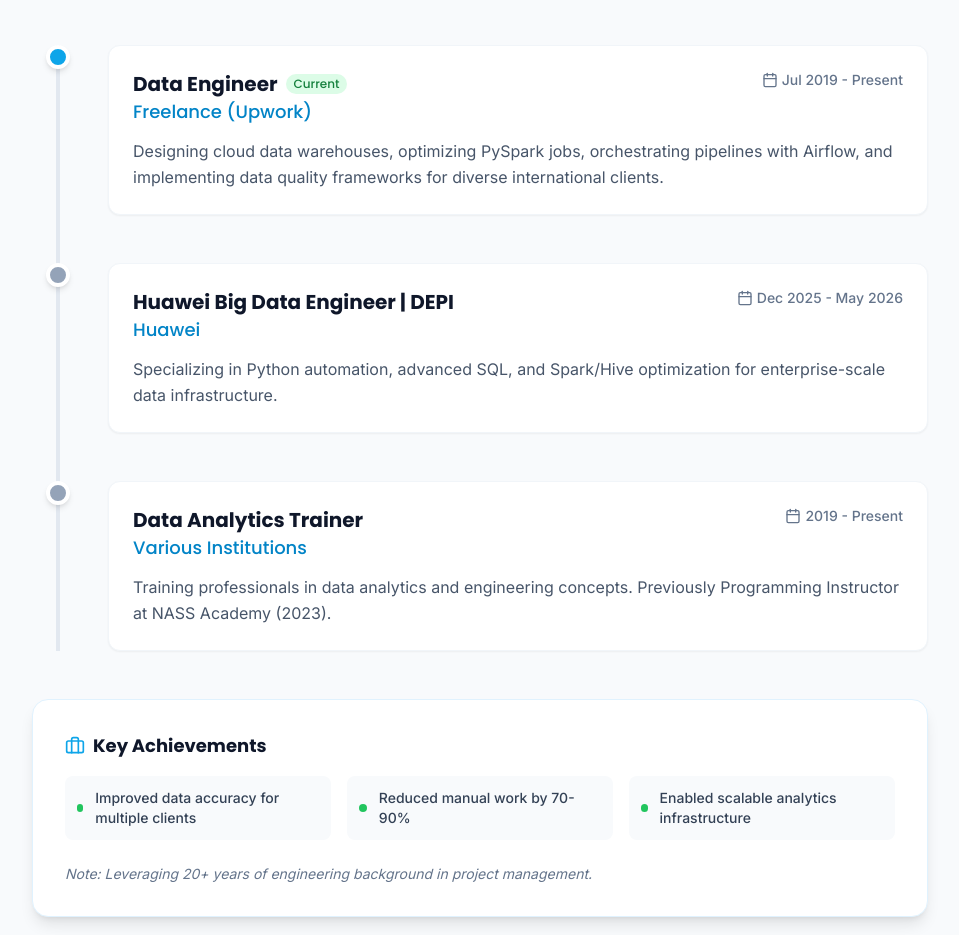
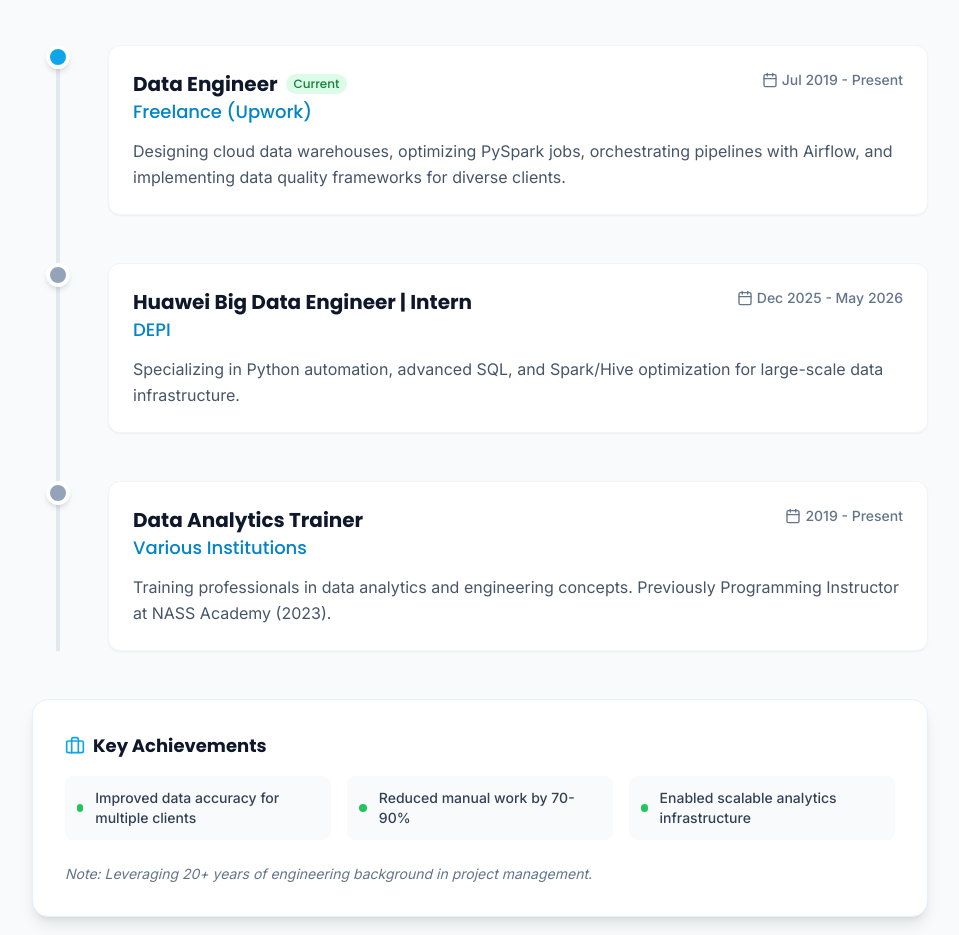
Before and after one commit to aymanibrahim/portfolio, a React (Vite) app: page / in a window 1280 px wide. Shown: the part 4180-5115 px from the top of the page, without its empty margins (160-1119 px from the left). Built offline with nearby package versions, Linux system fonts and the light colour scheme.

Commit message:
Fix Experience typo

```diff
--- a/components/Experience.tsx
+++ b/components/Experience.tsx
@@ -9,14 +9,14 @@ const experiences: ExperienceItem[] = [
     role: "Data Engineer",
     company: "Freelance (Upwork)",
     period: "Jul 2019 - Present",
-    description: "Designing cloud data warehouses, optimizing PySpark jobs, orchestrating pipelines with Airflow, and implementing data quality frameworks for diverse international clients.",
+    description: "Designing cloud data warehouses, optimizing PySpark jobs, orchestrating pipelines with Airflow, and implementing data quality frameworks for diverse clients.",
     type: 'current'
   },
   {
-    role: "Huawei Big Data Engineer | DEPI",
-    company: "Huawei",
+    role: "Huawei Big Data Engineer | Intern",
+    company: "DEPI",
     period: "Dec 2025 - May 2026",
-    description: "Specializing in Python automation, advanced SQL, and Spark/Hive optimization for enterprise-scale data infrastructure.",
+    description: "Specializing in Python automation, advanced SQL, and Spark/Hive optimization for large-scale data infrastructure.",
     type: 'past'
   },
   {
```
